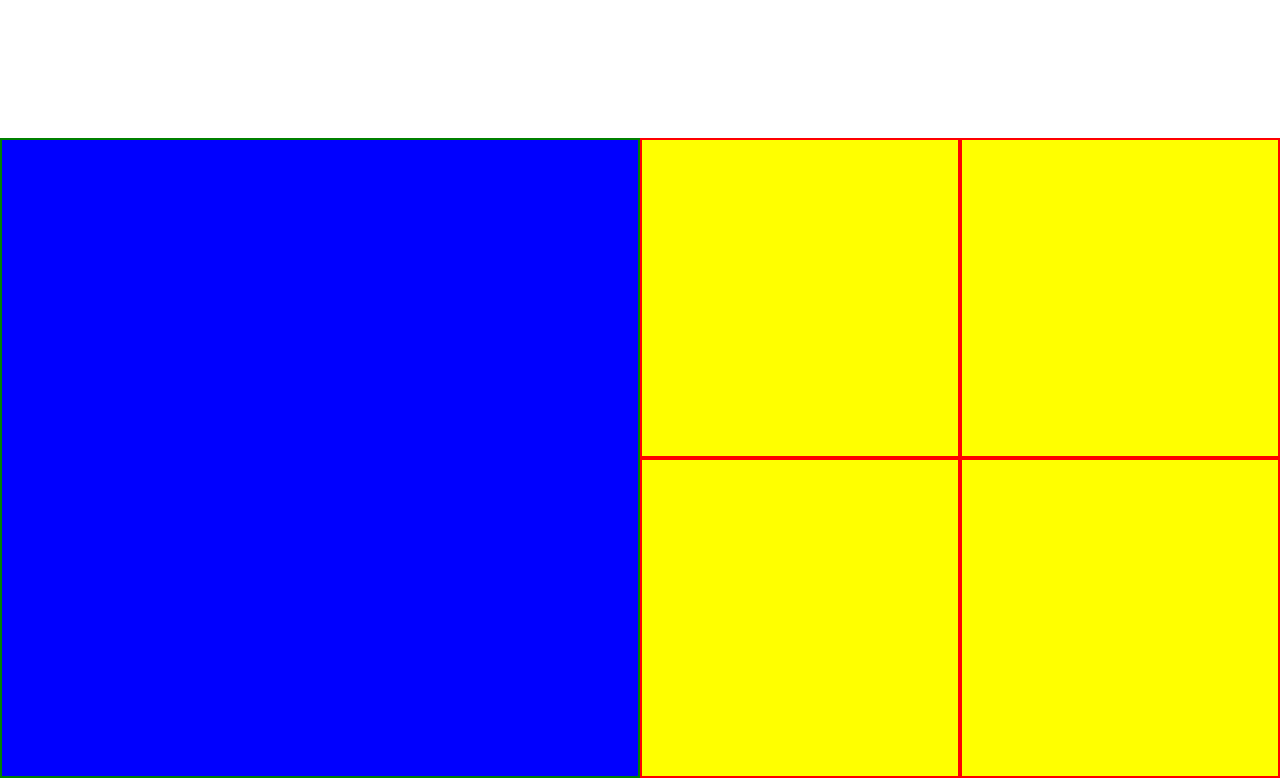
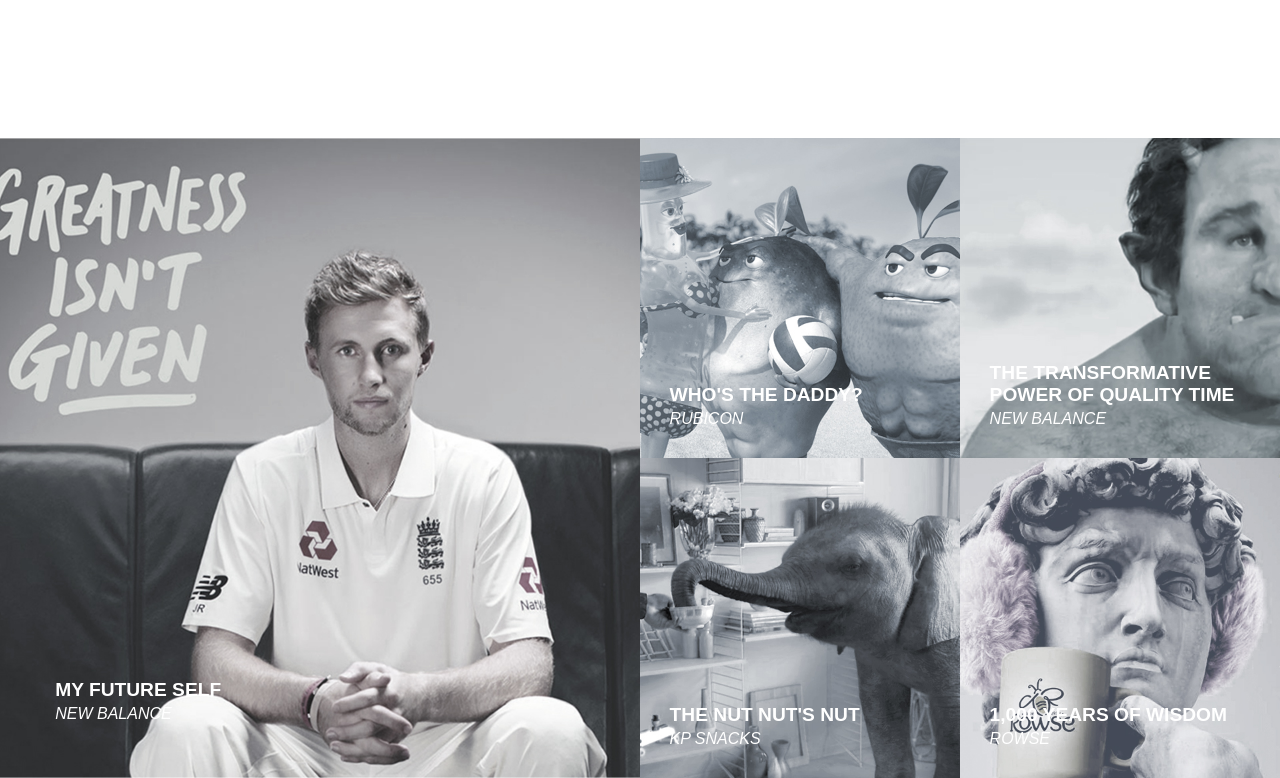
Before and after one commit to olaftarlowski/RwdTestBMB, a plain HTML site: page index.html in a window 1280 px wide. Shown: the part 1110-1888 px from the top of the page. Drawn offline with nearby package versions, Linux system fonts and the light colour scheme.

Commit message:
section two content added, requires few more cosmetic styles

```diff
--- a/index.html
+++ b/index.html
@@ -59,16 +59,41 @@
     </section>
     <section class="secondSection">
         <div class="secondSectionLeft">
-            <div class="secondSectionElementsLeft"></div>
+            <div id="secondSectionDiv1" class="secondSectionElementsLeft">
+                <div class="secondSectionElementsContent">
+                    <h3>my future self</h3>
+                    <p>new balance</p>
+                </div>
+            </div>
         </div>
         <div class="secondSectionRight">
             <div class="secondSectionRightRow1">
-                <div class="secondSectionElements"></div>
-                <div class="secondSectionElements"></div>
+                <div id="secondSectionDiv2" class="secondSectionElements">
+                    <div class="secondSectionElementsContent">
+                        <h3>who's the daddy?</h3>
+                        <p>rubicon</p>
+                    </div>
+                </div>
+                <div id="secondSectionDiv3" class="secondSectionElements">
+                    <div class="secondSectionElementsContent">
+                        <h3>the transformative power of quality time</h3>
+                        <p>new balance</p>
+                    </div>
+                </div>
             </div>
             <div class="secondSectionRightRow2">
-                <div class="secondSectionElements"></div>
-                <div class="secondSectionElements"></div>
+                <div id="secondSectionDiv4" class="secondSectionElements">
+                    <div class="secondSectionElementsContent">
+                        <h3>the nut nut's nut</h3>
+                        <p>kp snacks</p>
+                    </div>
+                </div>
+                <div id="secondSectionDiv5" class="secondSectionElements">
+                    <div class="secondSectionElementsContent">
+                        <h3>1,000 years of wisdom</h3>
+                        <p>rowse</p>
+                    </div>
+                </div>
             </div>
         </div>
     </section>
--- a/style/sectionTwo/style.scss
+++ b/style/sectionTwo/style.scss
@@ -19,6 +19,8 @@
     display: flex;
     flex-direction: column;
     box-sizing: border-box;
+
+
 
     @include tablet {
 
@@ -53,8 +55,8 @@
         width: 100vw;
         height: 100vw;
         box-sizing: border-box;
-        border: 2px solid green;
-        background-color: blue;
+        position: relative;
+
 
         @include tablet {
             width: 50vw;
@@ -63,11 +65,12 @@
     }
 
     .secondSectionElements {
+
         width: 100vw;
         height: 100vw;
         box-sizing: border-box;
-        border: 2px solid red;
-        background-color: yellow;
+        position: relative;
+
 
         @include tablet {
             width: 25vw;
@@ -76,4 +79,51 @@
 
         }
     }
+
+    .secondSectionElementsContent{
+        position: absolute;
+        bottom: 0;
+        left: 0;
+        margin: 8%;
+        text-transform: uppercase;
+        color: white;
+
+
+        h3 {
+            font-size: 1.2em;
+            margin: 4px;
+        }
+
+        p {
+            font-size: 1em;
+            font-style: italic;
+            margin: 4px;
+        }
+    }
+
+    #secondSectionDiv1 {
+        background: url("../../assets/section2_img1.jpg");
+        background-size: cover;
+
+    }
+
+    #secondSectionDiv2 {
+        background: url("../../assets/section2_img2.jpg");
+        background-size: cover;
+    }
+
+    #secondSectionDiv3 {
+        background: url("../../assets/section2_img3.jpg");
+        background-size: cover;
+    }
+
+    #secondSectionDiv4 {
+        background: url("../../assets/section2_img4.jpg");
+        background-size: cover;
+    }
+
+    #secondSectionDiv5 {
+        background: url("../../assets/section2_img5.jpg");
+        background-size: cover;
+    }
 }
```
Also changed, not shown: assets/section2_img1.jpg (added), assets/section2_img2.jpg (added), assets/section2_img3.jpg (added), assets/section2_img4.jpg (added), assets/section2_img5.jpg (added), style/sectionTwo/style.css, 1 other file.
